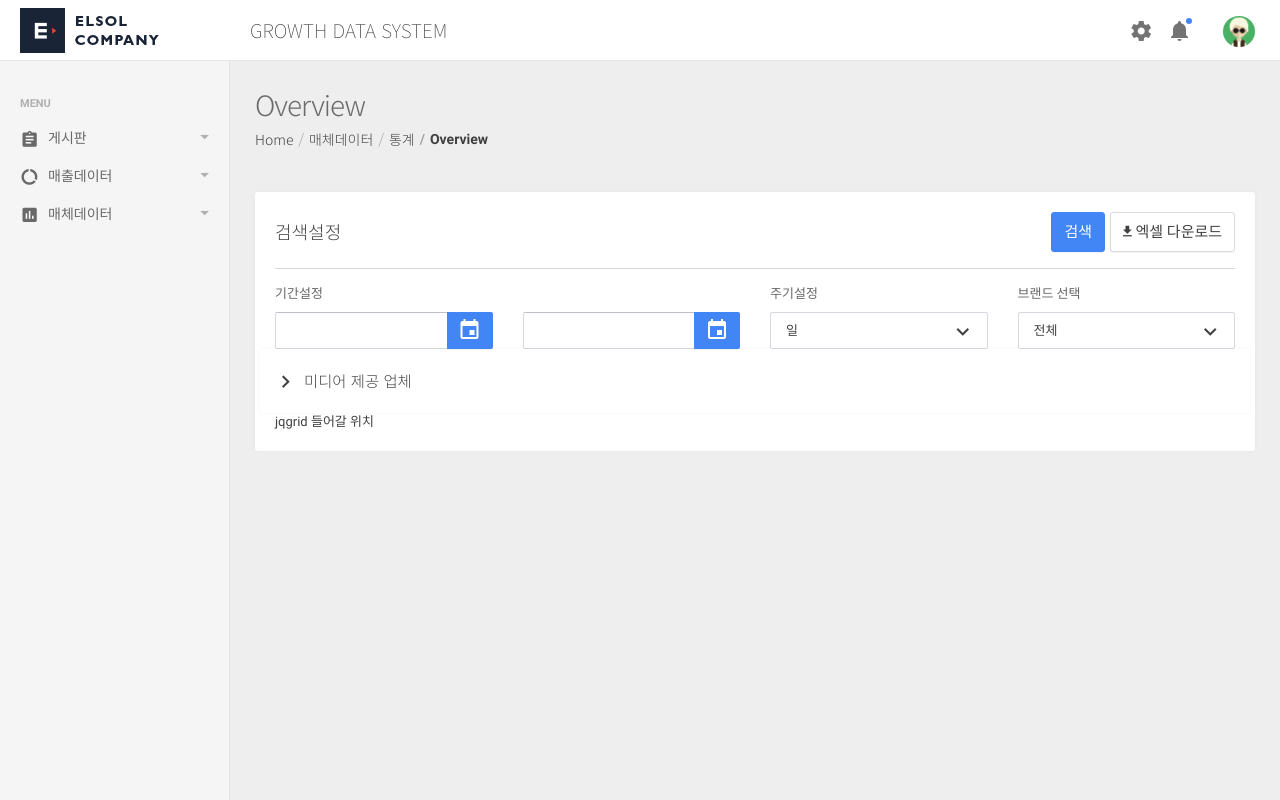
After one commit to elsolcom/gds-ui, a PHP site: page /overview_media.php in a window 1280 px wide. The commit adds this page. Run offline with PHP 8.4, Linux system fonts and the light colour scheme; some web fonts are replaced.

Commit message:
퍼블리싱 : 메체데이터 > 통계 > Overview

```diff
--- a/html/include/sidebar.php
+++ b/html/include/sidebar.php
@@ -28,6 +28,20 @@
                       </li>
                     </ul>
                   </li>
+                  <li class="parent"><a href="#"><i class="icon mdi mdi-chart"></i><span>매체데이터</span></a>
+                    <ul class="sub-menu">
+                      <li class="parent"><a href=""><span>통계</span></a>
+                        <ul class="sub-menu">
+                          <li><a href="overview_media.php"><span>Overview</span></a></li>
+                        </ul>
+                      </li>
+                      <li class="parent"><a href=""><span>데이터 등록</span></a>
+                        <ul class="sub-menu">
+                          <li><a href=""><span>ROAS 데이터 일괄등록</span></a></li>
+                        </ul>
+                      </li>
+                    </ul>
+                  </li>
                 </ul>
               </div>
             </div>
--- /dev/null
+++ b/html/overview_media.php
@@ -0,0 +1,143 @@
+<?php include("include/head.php"); ?>
+
+  <body>
+    <div class="be-wrapper">
+
+      <?php include("include/nav.php"); ?>
+
+      <?php include("include/sidebar.php"); ?>
+
+      <div class="be-content">
+        <div class="page-head">
+          <h2 class="page-head-title">Overview</h2>
+          <nav aria-label="breadcrumb" role="navigation">
+            <ol class="breadcrumb page-head-nav">
+              <li class="breadcrumb-item">Home</li>
+              <li class="breadcrumb-item">매체데이터</li>
+              <li class="breadcrumb-item">통계</li>
+              <li class="breadcrumb-item active">Overview</li>
+            </ol>
+          </nav>
+        </div>
+        <div class="main-content container-fluid">
+          <div class="row">
+            <div class="col-md-12">
+              <div class="card">
+                <div class="card-header card-header-divider card-header-flex">검색설정
+                  <div>
+                    <button class="btn btn-lg btn-primary" type="submit">검색</button>
+                    <button class="btn btn-lg btn-secondary" type="button"><i class="mdi mdi-download"></i> 엑셀 다운로드</button>
+                  </div>
+                </div>
+                <div class="card-body">
+                  <form>
+                    <div class="row">
+                      <div class="col-12 col-lg-12 col-xl-3">
+                        <label class="control-label">기간설정</label>
+                        <div class="input-group date datetimepicker" id="dateSince" data-min-view="2" data-date-format="yyyymmdd">
+                          <input class="form-control form-control-sm" size="16" type="text" value="">
+                          <div class="input-group-append">
+                            <button class="btn btn-primary"><i class="icon-th mdi mdi-calendar"></i></button>
+                          </div>
+                        </div>
+                      </div>
+                      <div class="col-12 col-lg-12 col-xl-3">
+                        <label class="control-label">&nbsp;</label>
+                        <div class="input-group date datetimepicker" id="dateTo" data-min-view="2" data-date-format="yyyymmdd">
+                          <input class="form-control form-control-sm" size="16" type="text" value="">
+                          <div class="input-group-append">
+                            <button class="btn btn-primary"><i class="icon-th mdi mdi-calendar"></i></button>
+                          </div>
+                        </div>
+                      </div>
+                      <div class="col-12 col-lg-12 col-xl-3">
+                        <label class="control-label" for="period">주기설정</label>
+                        <select id="period" name="period" class="select2 select2-sm">
+                          <option value="D" selected="">일</option>
+                          <option value="W">주</option>
+                          <option value="M">월</option>
+                          <option value="Q">분기</option>
+                          <option value="H">반기</option>
+                          <option value="Y">년</option>
+                        </select>
+                      </div>
+                      <div class="col-12 col-lg-12 col-xl-3">
+                        <label class="control-label" for="biz_area">브랜드 선택</label>
+                        <select id="biz_area" name="biz_area" class="select2 select2-sm">
+                          <option value="ALL" selected="">전체</option>
+                          <option value="MELIKE">난이거</option>
+                          <option value="NBR">누벨르</option>
+                          <option value="RETTEB">리탭</option>
+                          <option value="BRD">블랑드</option>
+                          <option value="YS">영시</option>
+                          <option value="JMU">진마유</option>
+                          <option value="KMZ">카마존</option>
+                          <option value="COS">코스메리트</option>
+                        </select>
+                      </div>
+                    </div>
+                    <div class="accordion accordion-sm col-12 mb-0" id="accordion">
+                      <div class="row">
+                        <div class="card col-12">
+                          <div class="card-header" id="headingOne">
+                            <button class="btn" data-toggle="collapse" data-target="#collapseOne" aria-expanded="false" aria-controls="collapseOne" type="button"><i class="icon mdi mdi-chevron-right"></i> 미디어 제공 업체</button>
+                          </div>
+                          <div class="collapse" id="collapseOne" aria-labelledby="headingOne" data-parent="#accordion">
+                            <div class="card-body">
+                              <div class="custom-controls-stacked">
+                                <label class="custom-control custom-checkbox" for="srhMedia"><input id="srhMedia" class="custom-control-input check_all" type="checkbox"><span class="custom-control-label">모두선택</span></label>
+                                <label class="custom-control custom-checkbox" for="srhMedia1"><input id="srhMedia1" name="media[]" value="13" checked="" class="srhMedia custom-control-input" type="checkbox"><span class="custom-control-label">네이버광고시스템</span></label>
+                                <label class="custom-control custom-checkbox" for="srhMedia2"><input id="srhMedia2" name="media[]" value="14" checked="" class="srhMedia custom-control-input" type="checkbox"><span class="custom-control-label">다음광고시스템</span></label>
+                                <label class="custom-control custom-checkbox" for="srhMedia3"><input id="srhMedia3" name="media[]" value="15" class="srhMedia custom-control-input" type="checkbox"><span class="custom-control-label">구글광고시스템</span></label>
+                                <label class="custom-control custom-checkbox" for="srhMedia4"><input id="srhMedia4" name="media[]" value="16" checked="" class="srhMedia custom-control-input" type="checkbox"><span class="custom-control-label">TG관리자</span></label>
+                                <label class="custom-control custom-checkbox" for="srhMedia5"><input id="srhMedia5" name="media[]" value="18" class="srhMedia custom-control-input" type="checkbox"><span class="custom-control-label">페이스북</span></label>
+                                <label class="custom-control custom-checkbox" for="srhMedia6"><input id="srhMedia6" name="media[]" value="24" checked="" class="srhMedia custom-control-input" type="checkbox"><span class="custom-control-label">AT(에이스 트레이더)</span></label>
+                                <label class="custom-control custom-checkbox" for="srhMedia7"><input id="srhMedia7" name="media[]" value="25" checked="" class="srhMedia custom-control-input" type="checkbox"><span class="custom-control-label">모비온관리자</span></label>
+                                <label class="custom-control custom-checkbox" for="srhMedia8"><input id="srhMedia8" name="media[]" value="41" class="srhMedia custom-control-input" type="checkbox"><span class="custom-control-label">리얼클릭</span></label>
+                                <label class="custom-control custom-checkbox" for="srhMedia9"><input id="srhMedia9" name="media[]" value="42" class="srhMedia custom-control-input" type="checkbox"><span class="custom-control-label">크리테오</span></label>
+                                <label class="custom-control custom-checkbox" for="srhMedia10"><input id="srhMedia10" name="media[]" value="43" class="srhMedia custom-control-input" type="checkbox"><span class="custom-control-label">아크로스</span></label>
+                                <label class="custom-control custom-checkbox" for="srhMedia11"><input id="srhMedia11" name="media[]" value="46" class="srhMedia custom-control-input" type="checkbox"><span class="custom-control-label">네이버브랜드검색</span></label>
+                                <label class="custom-control custom-checkbox" for="srhMedia12"><input id="srhMedia12" name="media[]" value="47" class="srhMedia custom-control-input" type="checkbox"><span class="custom-control-label">네이버쇼핑검색</span></label>
+                              </div>
+                            </div>
+                          </div>
+                        </div>
+                      </div>
+                    </div>
+                  </form>
+                  <div>jqgrid 들어갈 위치</div>
+                </div>
+             </div>
+            </div>
+          </div>
+        </div>
+      </div>
+
+    </div><!-- be-wrapper -->
+    <script src="assets/lib/jquery/jquery.min.js" type="text/javascript"></script>
+    <script src="assets/lib/perfect-scrollbar/js/perfect-scrollbar.min.js" type="text/javascript"></script>
+    <script src="assets/lib/bootstrap/dist/js/bootstrap.bundle.min.js" type="text/javascript"></script>
+    <script src="assets/js/app.js" type="text/javascript"></script>
+
+    <!-- write -->
+    <script src="assets/lib/summernote/summernote-bs4.min.js" type="text/javascript"></script>
+    <script src="assets/lib/summernote/summernote-ext-beagle.js" type="text/javascript"></script>
+    <script src="assets/lib/select2/js/select2.min.js" type="text/javascript"></script>
+    <script src="assets/lib/select2/js/select2.full.min.js" type="text/javascript"></script>
+    <script src="assets/js/app-mail-compose.js" type="text/javascript"></script>
+
+    <!-- file -->
+    <script src="assets/lib/datetimepicker/js/bootstrap-datetimepicker.min.js" type="text/javascript"></script>
+    <script src="assets/lib/bootstrap-slider/bootstrap-slider.min.js" type="text/javascript"></script>
+    <script src="assets/js/app-form-elements.js" type="text/javascript"></script>
+
+    <script type="text/javascript">
+      $(document).ready(function(){
+      	//-initialize the javascript
+      	App.init();
+        App.mailCompose();
+        App.formElements();
+      });
+    </script>
+  </body>
+</html>
```
